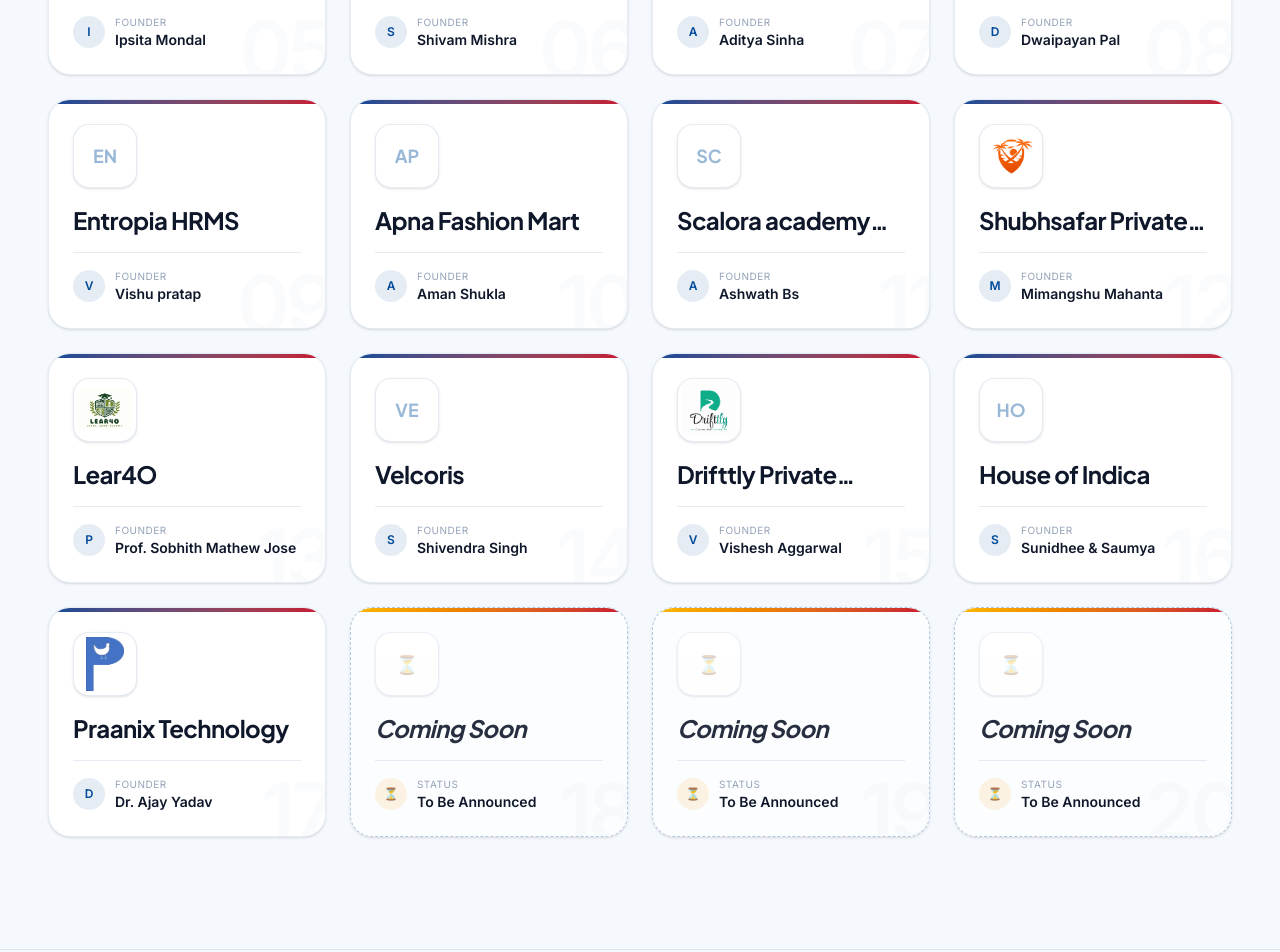
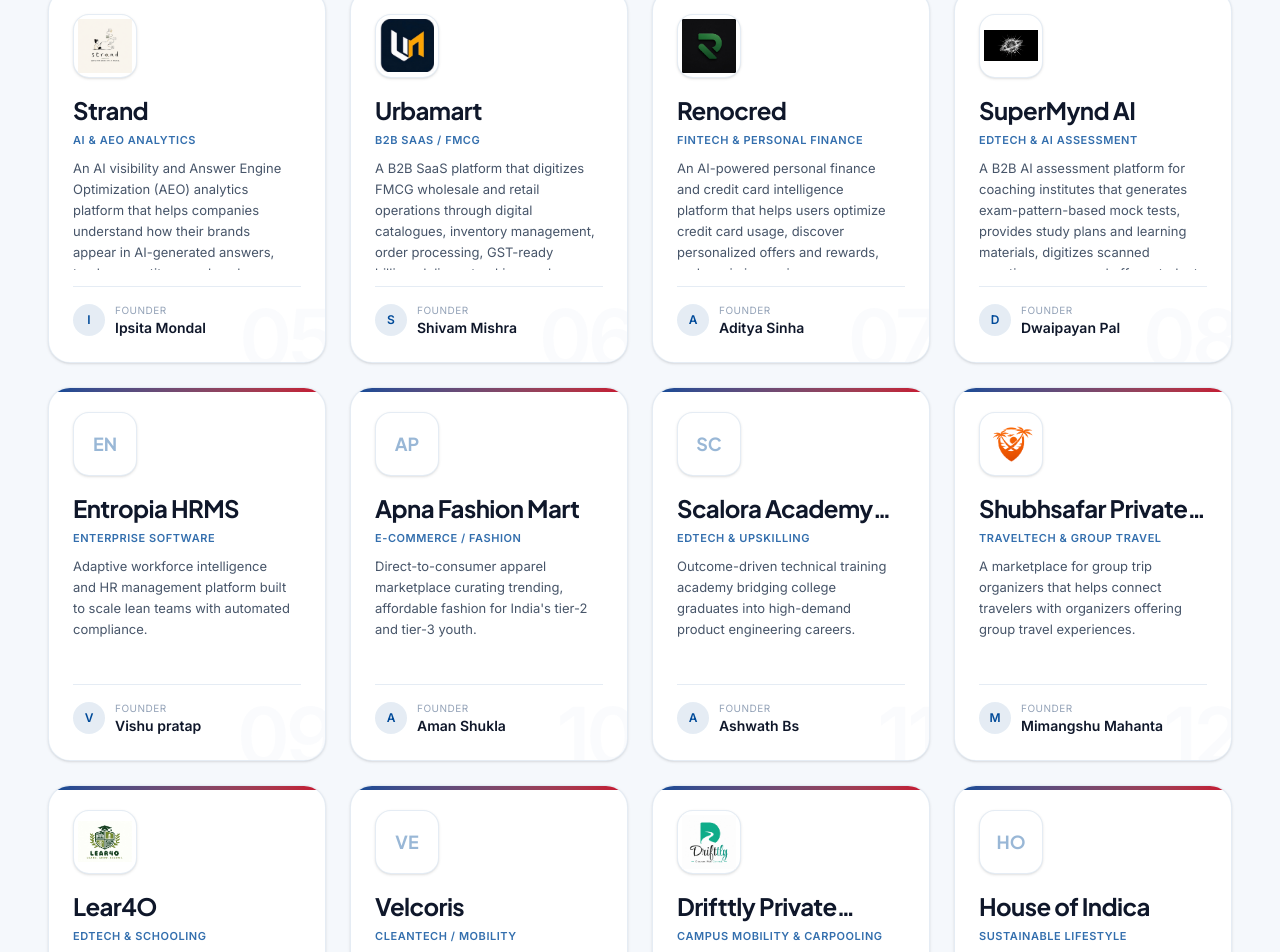
Before and after one commit to SaurabhSinghRajput-8777/EBC-2.0_Prototype, a Next.js app: page /demoday in a window 1280 px wide. Shown: the part 1120-2072 px from the top of the page. Built offline with nearby package versions, Linux system fonts and the light colour scheme; no server answers.

Commit message:
Descriptions added

```diff
--- a/src/app/globals.css
+++ b/src/app/globals.css
@@ -123,6 +123,27 @@
   .animate-marquee-fast {
     animation: marquee 15s linear infinite;
   }
+
+  /* Custom subtle scrollbars for internal card scrolling */
+  .custom-scrollbar::-webkit-scrollbar {
+    width: 4px;
+  }
+  .custom-scrollbar::-webkit-scrollbar-track {
+    background: transparent;
+  }
+  .custom-scrollbar::-webkit-scrollbar-thumb {
+    background: rgba(148, 163, 184, 0.35);
+    border-radius: 9999px;
+  }
+  .custom-scrollbar::-webkit-scrollbar-thumb:hover {
+    background: rgba(148, 163, 184, 0.65);
+  }
+  .dark .custom-scrollbar::-webkit-scrollbar-thumb {
+    background: rgba(255, 255, 255, 0.2);
+  }
+  .dark .custom-scrollbar::-webkit-scrollbar-thumb:hover {
+    background: rgba(255, 255, 255, 0.4);
+  }
 }
 
 @keyframes marquee {
--- a/src/constants/demoDayData.ts
+++ b/src/constants/demoDayData.ts
@@ -33,7 +33,7 @@
     startupName: "VaultQ",
     category: "Cybersecurity & Data",
     logo: "/startups/vaultq.png",
-    description: "Enterprise-grade credential and digital asset management security vault with zero-knowledge architecture.",
+    description: "An autonomous, zero-trust endpoint security platform that uses hardware-bound cryptography, kernel-level AI, and autonomous threat prevention to protect enterprise systems and prevent data breaches.",
     stage: "Finalist"
   },
   {
@@ -49,36 +49,36 @@
     sNo: 5,
     founderName: "Ipsita Mondal",
     startupName: "Strand",
-    category: "Consumer Tech & Style",
+    category: "AI & AEO Analytics",
     logo: "/startups/strand.png",
-    description: "Personalized care and consumer recommendation platform powered by algorithmic matching and community trust.",
+    description: "An AI visibility and Answer Engine Optimization (AEO) analytics platform that helps companies understand how their brands appear in AI-generated answers, track competitors, and analyze cited sources.",
     stage: "Finalist"
   },
   {
     sNo: 6,
     founderName: "Shivam Mishra",
     startupName: "Urbamart",
-    category: "Quick Commerce / Retail",
+    category: "B2B SaaS / FMCG",
     logo: "/startups/urbamart.png",
-    description: "Hyperlocal supply chain aggregator connecting neighborhood storefronts with high-velocity urban logistics.",
+    description: "A B2B SaaS platform that digitizes FMCG wholesale and retail operations through digital catalogues, inventory management, order processing, GST-ready billing, delivery tracking, and retailer management.",
     stage: "Finalist"
   },
   {
     sNo: 7,
     founderName: "Aditya Sinha",
     startupName: "Renocred",
-    category: "Credit / Real Estate Tech",
+    category: "Fintech & Personal Finance",
     logo: "/startups/renocred.png",
-    description: "Structured credit facilitation and transparent project financing for renovation and home improvement ecosystems.",
+    description: "An AI-powered personal finance and credit card intelligence platform that helps users optimize credit card usage, discover personalized offers and rewards, and maximize savings across travel, dining, shopping, and lifestyle categories.",
     stage: "Finalist"
   },
   {
     sNo: 8,
     founderName: "Dwaipayan Pal",
     startupName: "SuperMynd AI",
-    category: "Artificial Intelligence",
+    category: "EdTech & AI Assessment",
     logo: "/startups/supermynd.png",
-    description: "Cognitive productivity assistant leveraging deep contextual intelligence to automate daily knowledge workflows.",
+    description: "A B2B AI assessment platform for coaching institutes that generates exam-pattern-based mock tests, provides study plans and learning materials, digitizes scanned question papers, and offers student performance analytics.",
     stage: "Finalist"
   },
   {
@@ -102,7 +102,7 @@
   {
     sNo: 11,
     founderName: "Ashwath Bs",
-    startupName: "Scalora academy Pvt ltd",
+    startupName: "Scalora Academy Pvt. Ltd.",
     category: "EdTech & Upskilling",
     logo: "",
     description: "Outcome-driven technical training academy bridging college graduates into high-demand product engineering careers.",
@@ -111,19 +111,19 @@
   {
     sNo: 12,
     founderName: "Mimangshu Mahanta",
-    startupName: "Shubhsafar Private limited",
-    category: "TravelTech & Mobility",
+    startupName: "Shubhsafar Private Limited",
+    category: "TravelTech & Group Travel",
     logo: "/startups/shubhsafar.png",
-    description: "Smart regional travel aggregation and ticketing network ensuring verified transit solutions for tier-2/3 travelers.",
+    description: "A marketplace for group trip organizers that helps connect travelers with organizers offering group travel experiences.",
     stage: "Finalist"
   },
   {
     sNo: 13,
     founderName: "Prof. Sobhith Mathew Jose",
     startupName: "Lear4O",
-    category: "DeepTech / Industry 4.0",
+    category: "EdTech & Schooling",
     logo: "/startups/lear4o.png",
-    description: "Next-gen industrial IoT and augmented learning platform driving factory floor intelligence and workforce safety.",
+    description: "An education startup focused on pre-primary and primary schooling that combines academics with experiential learning and life skills through personalized learning, small class sizes, and structured real-world experiences.",
     stage: "Finalist"
   },
   {
@@ -138,10 +138,10 @@
   {
     sNo: 15,
     founderName: "Vishesh Aggarwal",
-    startupName: "Drifttly Private limited",
-    category: "Mobility & Social Connect",
+    startupName: "Drifttly Private Limited",
+    category: "Campus Mobility & Carpooling",
     logo: "/startups/drifttly.png",
-    description: "Community-centric urban mobility platform uniting riders with smart tracking, social rides, and discoverable routes.",
+    description: "A campus-focused mobility platform that enables students to discover nearby rides, connect with verified members of their campus community, and coordinate peer-to-peer carpooling to reduce travel costs and improve convenience.",
     stage: "Finalist"
   },
   {
@@ -157,9 +157,9 @@
     sNo: 17,
     founderName: "Dr. Ajay Yadav",
     startupName: "Praanix Technology",
-    category: "HealthTech & MedTech",
+    category: "AgriTech & DeepTech",
     logo: "/startups/praanix.png",
-    description: "Precision non-invasive respiratory diagnostic devices and AI monitoring systems built for clinical accessibility.",
+    description: "An Indian deep-tech startup combining hardware, software, and AI to provide farmers with timely, data-driven agricultural insights. Its integrated system aims to detect problems early, reduce losses, and deliver affordable solutions for small and medium-scale farmers.",
     stage: "Finalist"
   },
   {
--- a/src/features/public/demoday/DemoDayContent.tsx
+++ b/src/features/public/demoday/DemoDayContent.tsx
@@ -203,7 +203,7 @@
                       </div>
 
                       {/* Startup Name */}
-                      <div className="mb-4">
+                      <div className="mb-2">
                         <h3 className={`font-heading font-bold text-xl sm:text-2xl tracking-tight line-clamp-1 transition-colors ${
                           isComingSoon
                             ? "text-foreground/90 italic group-hover:text-amber-600"
@@ -211,7 +211,21 @@
                         }`}>
                           {team.startupName}
                         </h3>
+                        {team.category && !isComingSoon && (
+                          <span className="inline-block mt-1 text-[11px] font-semibold uppercase tracking-wider text-primary/80 dark:text-primary-hover/90">
+                            {team.category}
+                          </span>
+                        )}
                       </div>
+
+                      {/* Description with internal scroll for full content readability */}
+                      {team.description && (
+                        <div className="h-28 overflow-y-auto pr-2 mb-4 custom-scrollbar">
+                          <p className="text-secondary-text text-xs sm:text-[13px] leading-relaxed select-text">
+                            {team.description}
+                          </p>
+                        </div>
+                      )}
                     </div>
 
                     {/* Bottom Founder Footer */}
--- a/src/features/public/landing/sections/VisionSection.tsx
+++ b/src/features/public/landing/sections/VisionSection.tsx
@@ -24,7 +24,7 @@
         loop
         playsInline
         preload="metadata"
-        poster="/Hero.jpg"
+        poster="/hero/EBC 2.0.png"
         className="absolute inset-0 w-full h-full object-cover"
         src="https://d8j0ntlcm91z4.cloudfront.net/user_38xzZboKViGWJOttwIXH07lWA1P/hf_20260302_085844_21a8f4b3-dea5-4ede-be16-d53f6973bb14.mp4"
       />
```
